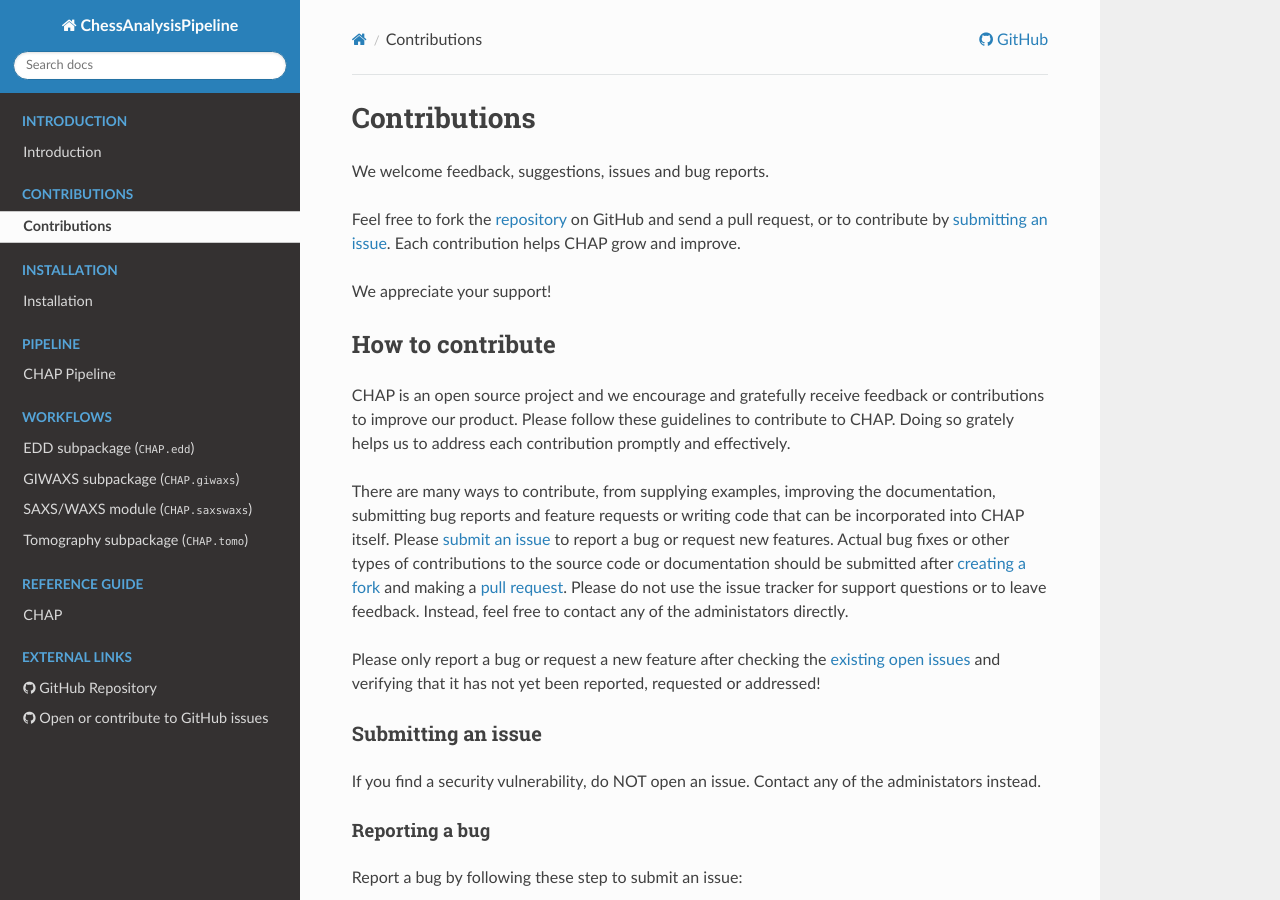
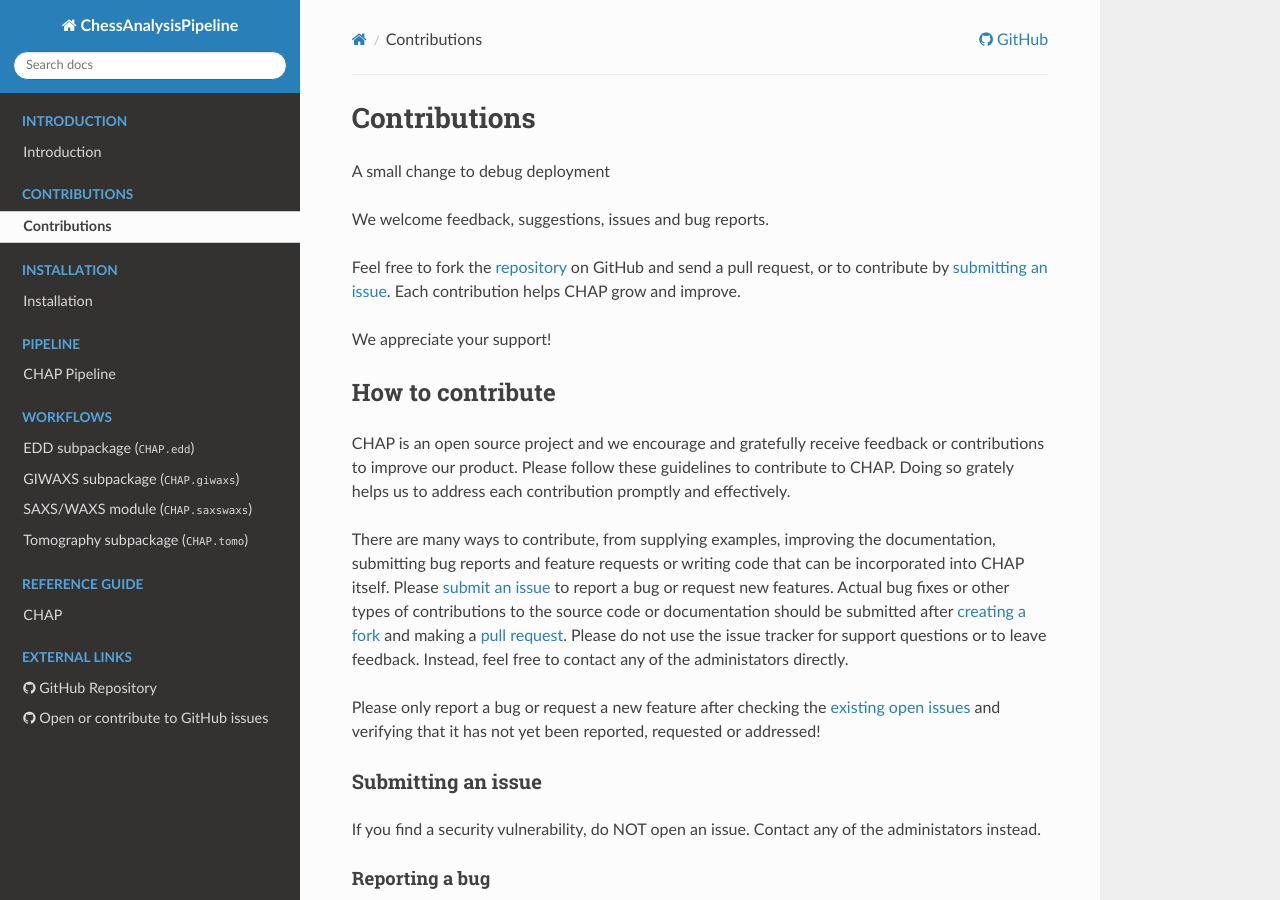
Before and after one commit to CHESSComputing/ChessAnalysisPipeline, a Sphinx documentation site: the page built from docs/CONTRIBUTIONS.md, in a window 1280 px wide and 900 px high. Built offline with Sphinx 7.4.7 and the Read the Docs theme 3.1.0, drawn with Linux system fonts in a browser that asks for light colours; pages that are not in the unit, such as notebooks, are missing from menus.

Commit message:
build: try deploy from doc branch again

```diff
--- a/docs/CONTRIBUTIONS.md
+++ b/docs/CONTRIBUTIONS.md
@@ -1,5 +1,7 @@
 (contributions)=
 # Contributions
+
+A small change to debug deployment
 
 We welcome feedback, suggestions, issues and bug reports.
 
```
Also changed, not shown: 1 other file.
